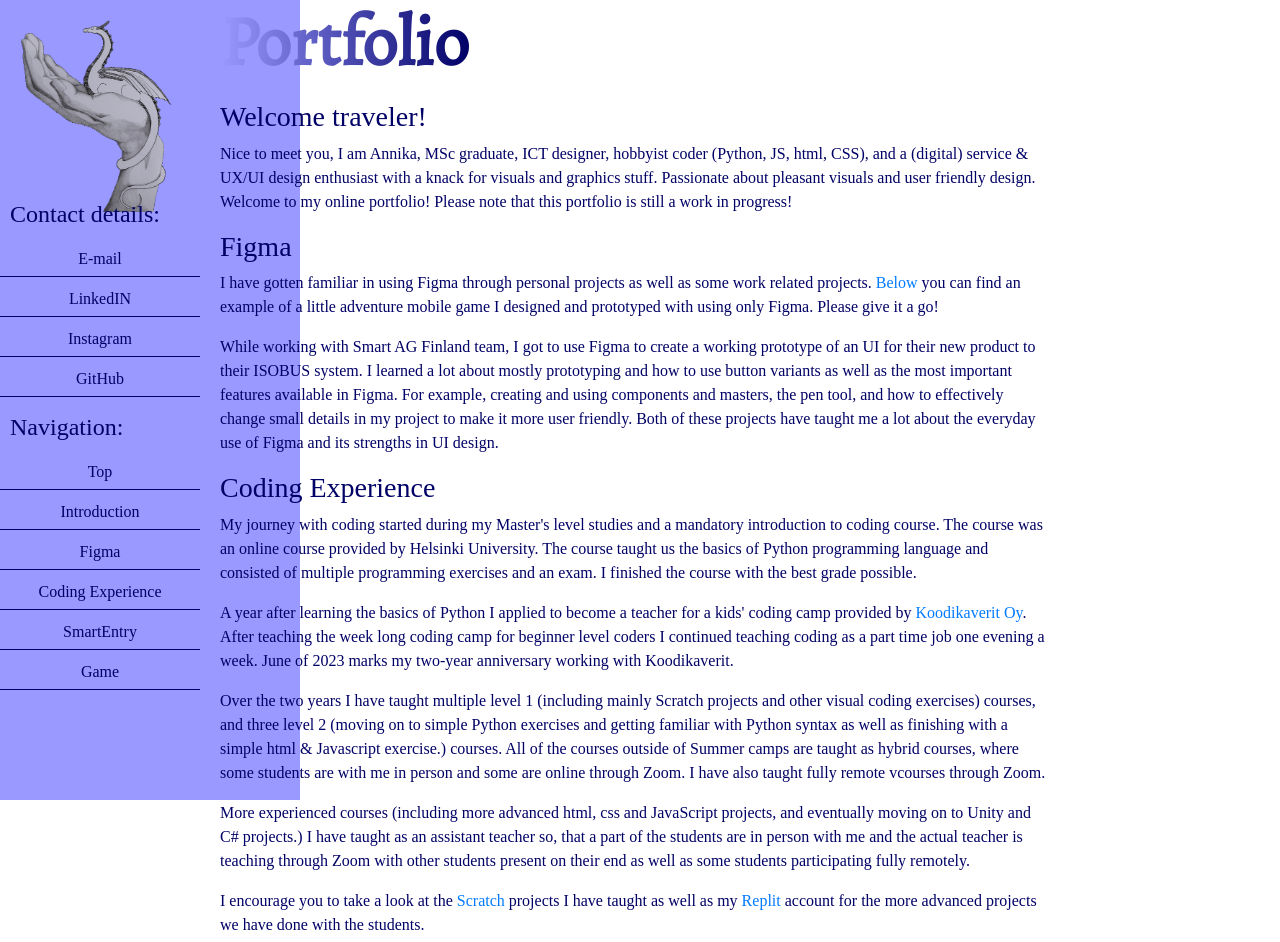
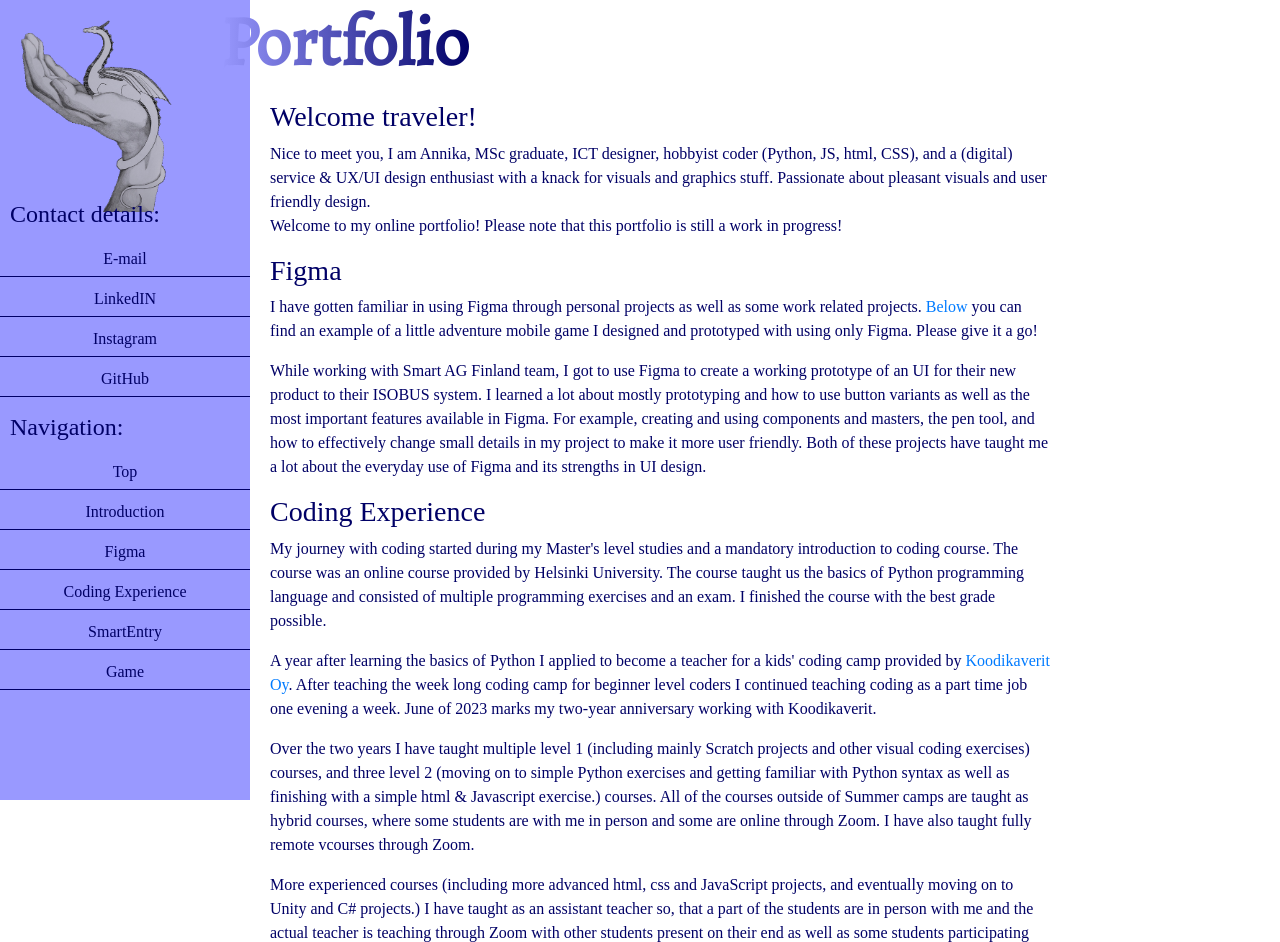
Before and after one commit to twrdx/online_portfolio, a plain HTML site: page index.html in a window 1280 px wide. Shown: the top 942 px of the page. Drawn offline with nearby package versions, Linux system fonts and the light colour scheme; a script that the page names is missing.

Commit message:
Update style.css

```diff
--- a/style.css
+++ b/style.css
@@ -10,7 +10,7 @@ main {
 	text-align: left;
 	color: #000066;
   	position: absolute;
-  	left: 220px;
+  	left: 270px;
 	right: 230px;
   	top: 100px;
 }
@@ -19,7 +19,7 @@ nav {
 	font-family: serif;
 	position: fixed;
 	left: 0;
-	width: 300px;;
+	width: 250px;;
 	height: 100%;
   	color:#000066;
 	background: #9999ff;
@@ -88,7 +88,7 @@ li {
 li a {
   color: #000066;
   display: block;
-  width: 198px;
+  width: 248px;
   left: 0px;
   background-size: 200% 100%;
   background-position: -100%;
```
